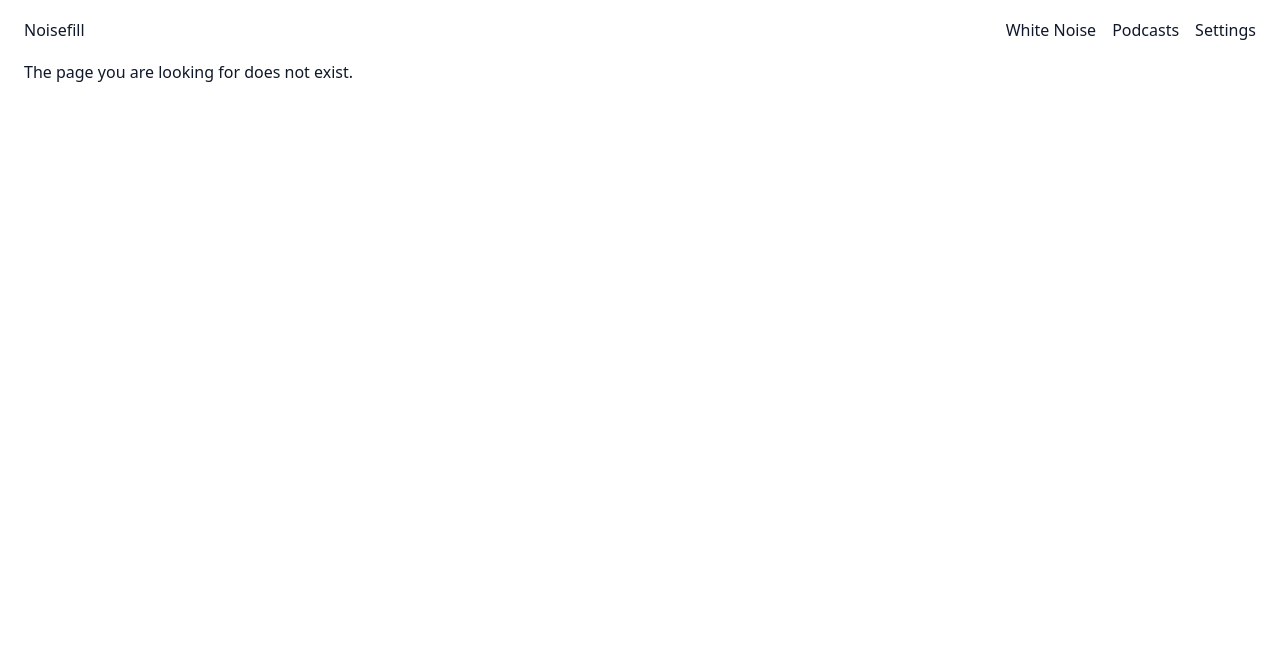
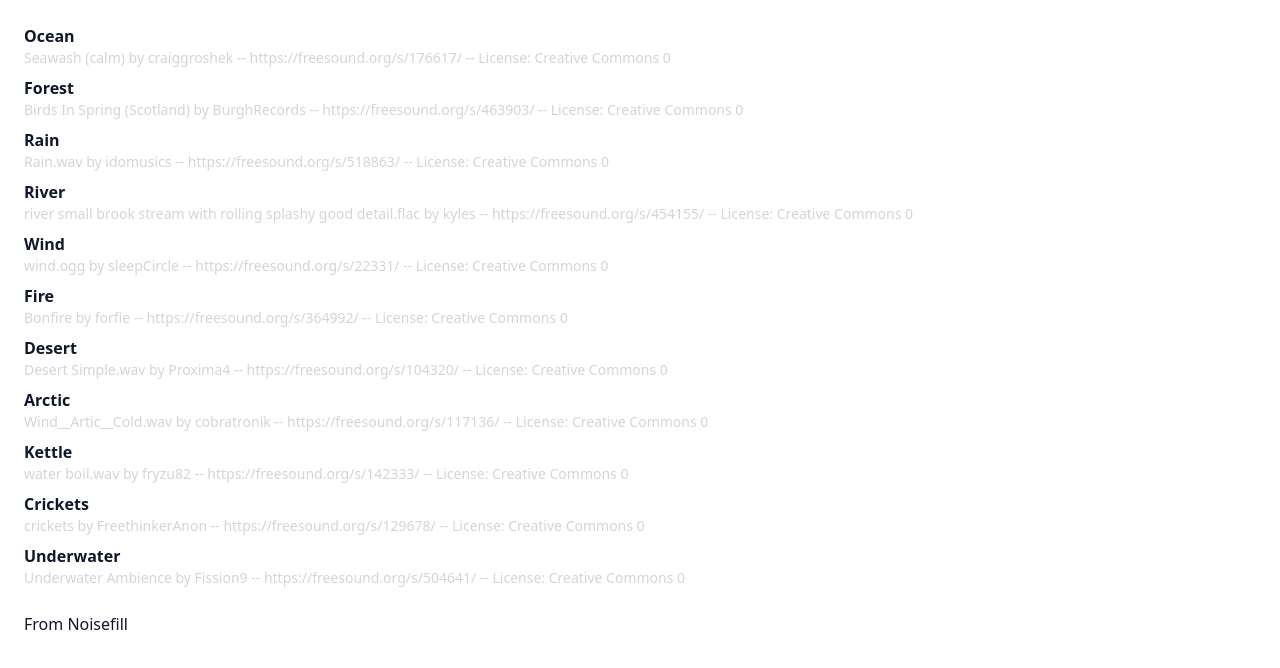
Before and after one commit to georg-stone/noisefill-deploys, a React (Vite) app: page /embed in a window 1280 px wide. Shown: the top 668 px of the page. Built offline with nearby package versions, Linux system fonts and the light colour scheme.

Commit message:
add embed option

```diff
--- a/src/App.jsx
+++ b/src/App.jsx
@@ -9,10 +9,12 @@
 import Support from "./pages/Support";
 import PodcastsView from "./pages/PodcastsView";
 import Podcasts from "./pages/Podcasts";
+import Embed from "./pages/Embed";
 
 function App() {
   return (
     <div className="grid grid-rows-[60px_calc(100vh-60px)] grid-flow-col">
+      {window.location.pathname != "/embed" ? (
         <header className="flex justify-between items-center p-4 px-6 h-[60px]">
           <div className="left">
             <a href="/">Noisefill</a>
@@ -23,9 +25,13 @@
             <a href="/settings">Settings</a>
           </div>
         </header>
+      ) : (
+        <></>
+      )}
       <main>
         <Routes>
           <Route path="/" element={<Home />} />
+          <Route path="/embed" element={<Embed />} />
           <Route path="/white-noise" element={<WhiteNoise />} />
           <Route path="/pink-noise" element={<PinkNoise />} />
           <Route path="/brown-noise" element={<BrownNoise />} />
--- /dev/null
+++ b/src/pages/Embed.jsx
@@ -0,0 +1,194 @@
+import { useState } from "react";
+
+export default function Embed() {
+  const [currentURL, setCurrentURL] = useState(null);
+  const [playing, setPlaying] = useState(false);
+  let soundscapes = [
+    {
+      name: "Ocean",
+      emoji: "🌊",
+      url: "https://utfs.io/f/VU8He2t54NdYu8EVsK5tgWb3e9PanFUMzSxQm0HhV1XofujB",
+      volume: 1,
+      attribution: [
+        "Seawash (calm)  by craiggroshek -- https://freesound.org/s/176617/ -- License: Creative Commons 0",
+      ],
+      image:
+        "https://utfs.io/f/VU8He2t54NdYnavqSh6Uydx5HzbJtTENYqUwVaPOXZCnAiK2",
+      index: 0,
+    },
+    {
+      name: "Forest",
+      emoji: "🌴",
+      url: "https://utfs.io/f/VU8He2t54NdYuNACgha5tgWb3e9PanFUMzSxQm0HhV1Xofuj",
+      volume: 1,
+      attribution: [
+        "Birds In Spring (Scotland) by BurghRecords -- https://freesound.org/s/463903/ -- License: Creative Commons 0",
+      ],
+      image:
+        "https://utfs.io/f/VU8He2t54NdYpgBC9am76CiVAS4EwQty3arMPfHR1bxgdkZD",
+      index: 1,
+    },
+    {
+      name: "Rain",
+      emoji: "💦",
+      url: "https://utfs.io/f/VU8He2t54NdY9vI0WdS2OVPpzlUIsm50S3eRo4JLb68vxBYA",
+      volume: 1,
+      attribution: [
+        "Rain.wav by idomusics -- https://freesound.org/s/518863/ -- License: Creative Commons 0",
+      ],
+      image:
+        "https://utfs.io/f/VU8He2t54NdYObTBgr45tUV7W1K4ESdzvZfN8Pr2yCwGuTiB",
+      index: 2,
+    },
+    {
+      name: "River",
+      emoji: "🪨",
+      url: "https://utfs.io/f/VU8He2t54NdYd9CJeYhMOCr41owzn9sPYh5cNKJQFBEtaWu0",
+      volume: 0.8,
+      attribution: [
+        "river small brook stream with rolling splashy good detail.flac by kyles -- https://freesound.org/s/454155/ -- License: Creative Commons 0",
+      ],
+      image:
+        "https://utfs.io/f/VU8He2t54NdYK6sDVKYu2OlbUPXGzdjtJ5iT6AaRH0yZuqD8",
+      index: 3,
+    },
+    {
+      name: "Wind",
+      emoji: "💨",
+      url: "https://utfs.io/f/VU8He2t54NdYhES01SIQ6Taob8Wf0SXDOuUA1VKkE9IHx4qd",
+      volume: 1,
+      attribution: [
+        "wind.ogg by sleepCircle -- https://freesound.org/s/22331/ -- License: Creative Commons 0",
+      ],
+      image:
+        "https://utfs.io/f/VU8He2t54NdYvQshHTaHAWjPnCZrtxmV56SkaM3oO0qw4huf",
+      index: 4,
+    },
+    {
+      name: "Fire",
+      emoji: "🔥",
+      url: "https://utfs.io/f/VU8He2t54NdYGNe8h39BnItq9LXQlVPu4jNzU1xdaYCM0pF8",
+      volume: 1,
+      attribution: [
+        "Bonfire by forfie -- https://freesound.org/s/364992/ -- License: Creative Commons 0",
+      ],
+      image:
+        "https://utfs.io/f/VU8He2t54NdYpRQh5Mcm76CiVAS4EwQty3arMPfHR1bxgdkZ",
+      index: 5,
+    },
+    {
+      name: "Desert",
+      emoji: "🌵",
+      url: "https://utfs.io/f/VU8He2t54NdYHpvbBvYhmu5O2LJfYdtvzgw0s3nbQXlkZDFS",
+      volume: 1,
+      attribution: [
+        "Desert Simple.wav by Proxima4 -- https://freesound.org/s/104320/ -- License: Creative Commons 0",
+      ],
+      image:
+        "https://utfs.io/f/VU8He2t54NdYOYYMxdZ45tUV7W1K4ESdzvZfN8Pr2yCwGuTi",
+      index: 6,
+    },
+    {
+      name: "Arctic",
+      emoji: "❄️",
+      url: "https://utfs.io/f/VU8He2t54NdY6fCCfMVNjR9Nmtg7h50VGWKc8AQoryMUblvI",
+      volume: 0.6,
+      image:
+        "https://utfs.io/f/VU8He2t54NdYxIBXaQ0DONIyCht8a6ZwdKgqEQSTLR51sMYB",
+      attribution: [
+        "Wind__Artic__Cold.wav by cobratronik -- https://freesound.org/s/117136/ -- License: Creative Commons 0",
+      ],
+      index: 7,
+    },
+    {
+      name: "Kettle",
+      emoji: "☕️",
+      url: "https://utfs.io/f/VU8He2t54NdY59NfzQ6fcCLQl6pk53zFgINtnv9PqHDjbRJy",
+      volume: 1,
+      image:
+        "https://utfs.io/f/VU8He2t54NdYH7NV0ddYhmu5O2LJfYdtvzgw0s3nbQXlkZDF",
+      attribution: [
+        "water boil.wav by fryzu82 -- https://freesound.org/s/142333/ -- License: Creative Commons 0",
+      ],
+      index: 8,
+    },
+    {
+      name: "Crickets",
+      emoji: "🦗",
+      url: "https://utfs.io/f/VU8He2t54NdYOGnYUk45tUV7W1K4ESdzvZfN8Pr2yCwGuTiB",
+      volume: 0.2,
+      image:
+        "https://utfs.io/f/VU8He2t54NdYDAOUVo88fqOGlaboRgjxshLUcB5MT4ZS2iE1",
+      attribution: [
+        "crickets by FreethinkerAnon -- https://freesound.org/s/129678/ -- License: Creative Commons 0",
+      ],
+      index: 9,
+    },
+    {
+      name: "Underwater",
+      emoji: "🐠",
+      url: "https://utfs.io/f/VU8He2t54NdYrTIK1A7PtLG5Y82xDew0Ncpqo6IhCjBQRZOn",
+      volume: 0.6,
+      image:
+        "https://utfs.io/f/VU8He2t54NdYI934tMkGS15s7ymktfMgw0zeF4dO2HlKZXbu",
+      attribution: [
+        "Underwater Ambience by Fission9 -- https://freesound.org/s/504641/ -- License: Creative Commons 0",
+      ],
+      index: 10,
+    },
+  ];
+  function playSound(url, volume, name, image, index) {
+    const audio = document.getElementById("player");
+    if (audio.src === url && playing) {
+      audio.pause();
+      return;
+    } else {
+      audio.src = url;
+      audio.volume = volume;
+      audio.title = name;
+      audio.setAttribute("image", image);
+      audio.setAttribute("index", index);
+      setCurrentURL(url);
+      audio.play();
+    }
+  }
+  return (
+    <div className="p-6">
+      <audio
+        className="hidden"
+        id="player"
+        loop
+        onPause={() => setPlaying(false)}
+        onPlay={() => setPlaying(true)}
+      ></audio>
+      <ul className="flex flex-col gap-2">
+        {soundscapes.map((sound, index) => (
+          <li
+            key={index}
+            onClick={() =>
+              playSound(
+                sound.url,
+                sound.volume,
+                sound.name,
+                sound.image,
+                sound.index
+              )
+            }
+            className="select-none cursor-pointer"
+          >
+            <b>{sound.name}</b>
+            <br />
+            {sound.attribution.map((attribution, index) => (
+              <div key={index} className="text-sm text-gray-300">
+                {attribution}
+                <br />
+              </div>
+            ))}
+          </li>
+        ))}
+      </ul>
+      <br />
+      <a href="https://noisefill.com/">From Noisefill</a>
+    </div>
+  );
+}
--- a/src/pages/WhiteNoise.jsx
+++ b/src/pages/WhiteNoise.jsx
@@ -1,5 +1,5 @@
 import React, { useState, useEffect, useRef } from "react";
-import { Button } from "../components/ui/button";
+import { Button } from "../components/ui/Button";
 
 function WhiteNoise() {
   const [isPlaying, setIsPlaying] = useState(false);
```
Lines whose indentation alone changed are shown as unchanged.
